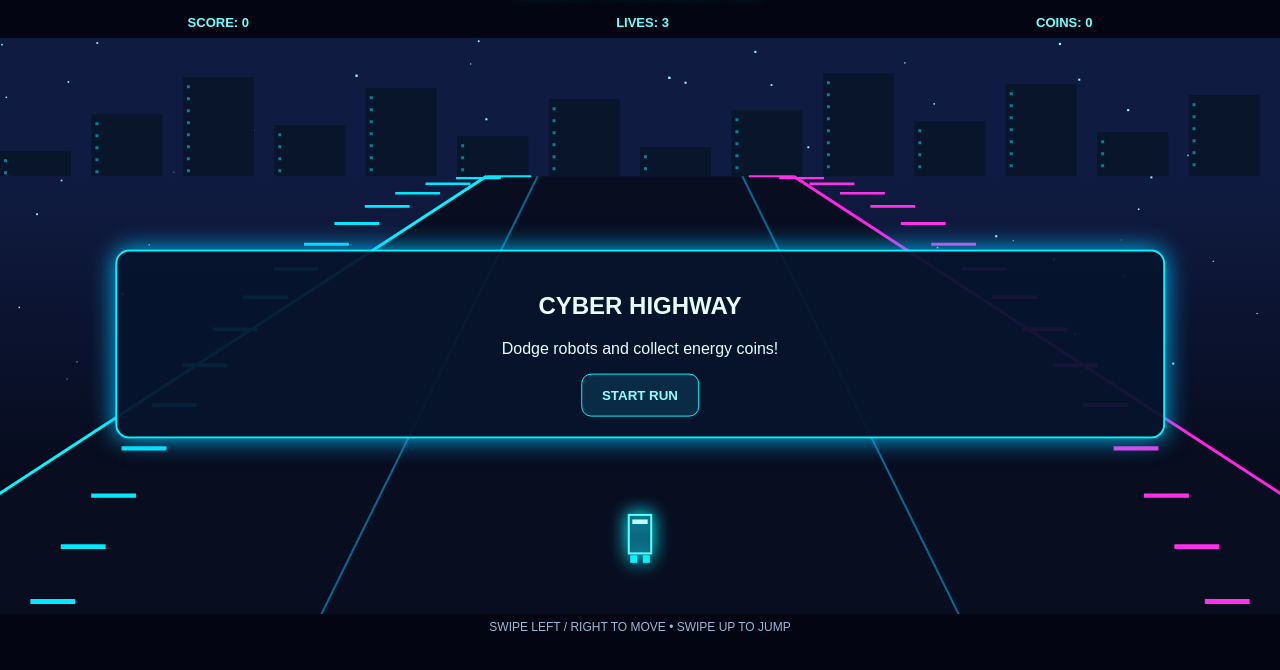
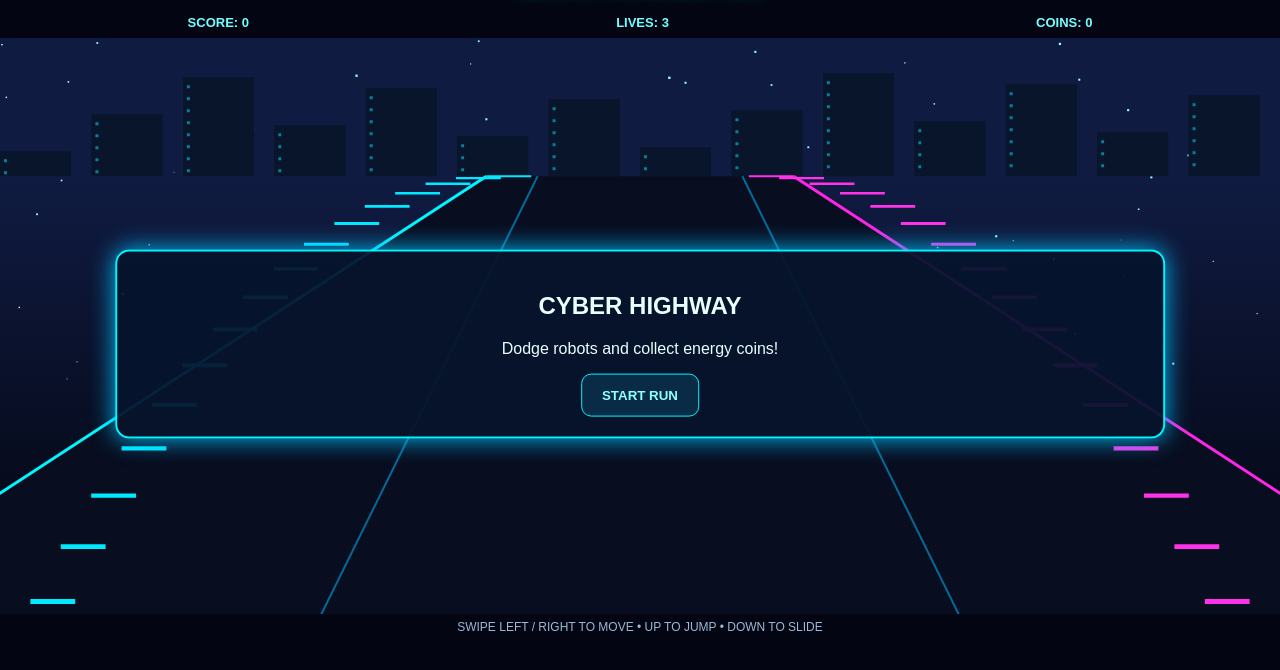
Before and after one commit to michealoluwasomidotun-lab/Neon-runner-3d, a website: page www/index.html in a window 1280 px wide. Shown: the part 40-710 px from the top of the page. Drawn offline with Linux system fonts and the light colour scheme.

Commit message:
Update index.html
Upgrade player character animations

```diff
--- a/www/index.html
+++ b/www/index.html
@@ -26,8 +26,7 @@ button{background:#092b45;color:#8fffff;border:1px solid #00f6ff;border-radius:1
 </div>
 
 <canvas id="game"></canvas>
-<div id="hint">SWIPE LEFT / RIGHT TO MOVE • SWIPE UP TO JUMP</div>
-
+<div id="hint">SWIPE LEFT / RIGHT TO MOVE • UP TO JUMP • DOWN TO SLIDE</div>
 <div id="start">
 <h2>CYBER HIGHWAY</h2>
 <p>Dodge robots and collect energy coins!</p>
@@ -196,26 +195,68 @@ function robot(o){
 
 function drawPlayer(){
  let x=roadX(player,.93);
- let y=H*.91-jump*55;
  let s=Math.min(W*.085,35);
+ let t=performance.now()*.012;
+
+ let crouch=slide>0?slide:0;
+ let airborne=jump>0?jump:0;
+ let run=Math.sin(t)*s*.12;
+
+ let y=H*.91-airborne*55;
 
  ctx.save();
  ctx.translate(x,y);
- ctx.shadowBlur=18;
+ ctx.shadowBlur=20;
  ctx.shadowColor='#00f6ff';
 
- ctx.fillStyle='#0d536d';
- ctx.strokeStyle='#66ffff';
+ // Sliding crouch
+ ctx.scale(1,1-crouch*.45);
+ ctx.translate(0,crouch*s*.35);
+
+ // Legs
+ ctx.strokeStyle='#00dfff';
+ ctx.lineWidth=s*.18;
+ ctx.lineCap='round';
+
+ line(-s*.15,-s*.35,-s*.23+run,-s*.05,'#00dfff',s*.17);
+ line(s*.15,-s*.35,s*.23-run,-s*.05,'#00dfff',s*.17);
+
+ // Boots
+ ctx.fillStyle='#092b45';
+ ctx.fillRect(-s*.34,-s*.08,s*.3,s*.15);
+ ctx.fillRect(s*.05,-s*.08,s*.3,s*.15);
+
+ // Torso
+ ctx.fillStyle='#10516c';
+ ctx.strokeStyle='#7affff';
  ctx.lineWidth=2;
- ctx.fillRect(-s*.32,-s*1.35,s*.64,s*1.1);
- ctx.strokeRect(-s*.32,-s*1.35,s*.64,s*1.1);
+ ctx.beginPath();
+ ctx.roundRect(-s*.3,-s*1.05,s*.6,s*.75,6);
+ ctx.fill();
+ ctx.stroke();
 
+ // Chest light
  ctx.fillStyle='#baffff';
- ctx.fillRect(-s*.22,-s*1.22,s*.44,s*.13);
+ ctx.shadowBlur=12;
+ ctx.fillRect(-s*.18,-s*.9,s*.36,s*.12);
 
+ // Arms
+ line(-s*.28,-s*.9,-s*.48-run,-s*.48,'#00eaff',s*.13);
+ line(s*.28,-s*.9,s*.48+run,-s*.48,'#00eaff',s*.13);
+
+ // Helmet
+ ctx.fillStyle='#123e59';
+ ctx.strokeStyle='#7affff';
+ ctx.beginPath();
+ ctx.roundRect(-s*.29,-s*1.42,s*.58,s*.4,8);
+ ctx.fill();
+ ctx.stroke();
+
+ // Glowing visor
  ctx.fillStyle='#00f6ff';
- ctx.fillRect(-s*.28,-s*.2,s*.2,s*.22);
- ctx.fillRect(s*.08,-s*.2,s*.2,s*.22);
+ ctx.shadowBlur=15;
+ ctx.fillRect(-s*.21,-s*1.29,s*.42,s*.09);
+
  ctx.restore();
 }
 
@@ -280,7 +321,7 @@ function draw(){
 function reset(){
  player=0;score=0;lives=3;coins=0;
  objects=[];coinItems=[];particles=[];
- speed=.006;spawn=0;coinSpawn=0;jump=0;
+ speed=.006;spawn=0;coinSpawn=0;jump=0;slide=0;
  scoreEl.textContent=score;
  livesEl.textContent=lives;
  coinsEl.textContent=coins;
@@ -320,7 +361,7 @@ function frame(now){
 
  // Robot collision
  objects=objects.filter(o=>{
-  if(o.z>.83&&o.z<.99&&o.lane===player&&jump<.25){
+  if(o.z>.83&&o.z<.99&&o.lane===player&&jump<.25&&slide<.25){
    lives--;
    livesEl.textContent=lives;
    burst(roadX(o.lane,o.z),roadY(o.z),'#ff35e9',22);
@@ -358,6 +399,7 @@ function frame(now){
  particles=particles.filter(p=>p.life>0);
 
  jump=Math.max(0,jump-dt*.003);
+ slide=Math.max(0,slide-dt*.0025);
  speed=Math.min(.012,speed+dt*.00000015);
 
  draw();
@@ -399,6 +441,9 @@ c.addEventListener('touchend',e=>{
  }else if(dy<-25){
   jump=1;
   sound(650,.1);
+ }else if(dy>25){
+  slide=1;
+  sound(300,.12);
  }
 },{passive:true});
 
@@ -406,6 +451,7 @@ addEventListener('keydown',e=>{
  if(e.key==='ArrowLeft')player=Math.max(-1,player-1);
  if(e.key==='ArrowRight')player=Math.min(1,player+1);
  if(e.key==='ArrowUp'){jump=1;sound(650,.1);}
+ if(e.key==='ArrowDown'){slide=1;sound(300,.12);}
 });
 
 draw();
```
